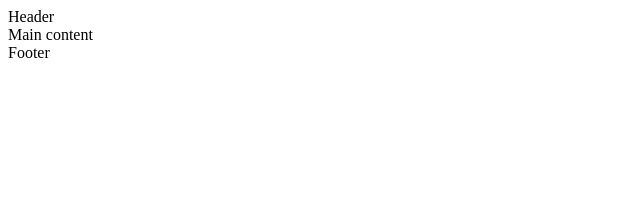
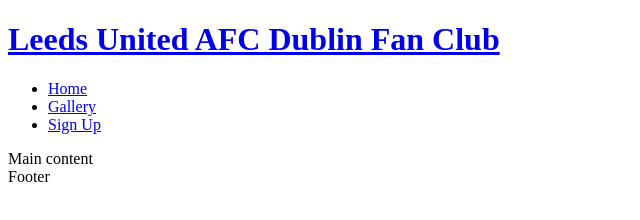
Before and after one commit to Code-Institute-Submissions/Landfish744-Milestone_Project_1, a plain HTML site: page index.html in a window 1280 px wide. Shown: the whole page, without its empty margins (0-640 px from the left). Drawn offline with Linux system fonts and the light colour scheme.

Commit message:
Add basic header with non functioning page links

```diff
--- a/index.html
+++ b/index.html
@@ -18,7 +18,20 @@
 
 <body>
     <!-- Header -->
-    <header>Header</header>
+    <header>
+        <header>
+            <a href="index.html">
+              <h1>Leeds United AFC Dublin Fan Club</h1>
+            </a>
+            <nav>
+              <ul>
+                <li><a href="index.html" class="active">Home</a></li>
+                <li><a href="gallery.html">Gallery</a></li>
+                <li><a href="signup.html">Sign Up</a></li>
+              </ul>
+            </nav>
+          </header>
+    </header>
 
     <!-- Main content -->
     <main>Main content</main>
```
Also changed, not shown: gallery.html (added), signup.html (added).
